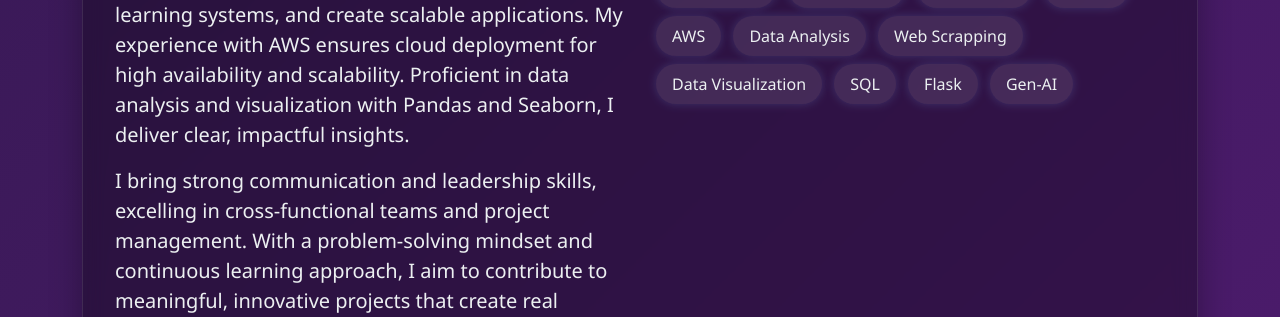
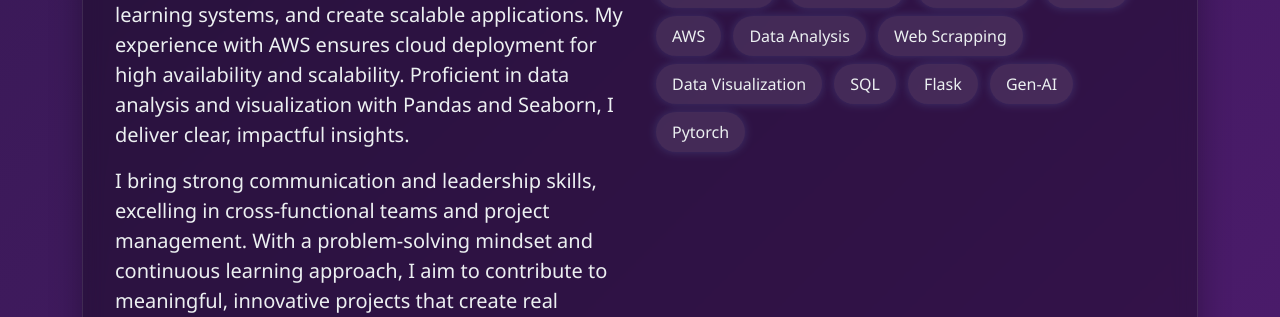
Before and after one commit to GomesAdhikari/Flask-Portfolio-Wesite-GOMES, a Flask app: page / in a window 1280 px wide. Shown: the part 817-1134 px from the top of the page. Run offline with Flask 3, Linux system fonts and the light colour scheme.

Commit message:
edited skils

```diff
--- a/templates/index.html
+++ b/templates/index.html
@@ -293,6 +293,7 @@
                         <span class="skill-badge">SQL</span>
                         <span class="skill-badge">Flask</span>
                         <span class="skill-badge">Gen-AI</span>
+                        <span class="skill-badge">Pytorch</span>
 
 
                     </div>
```
